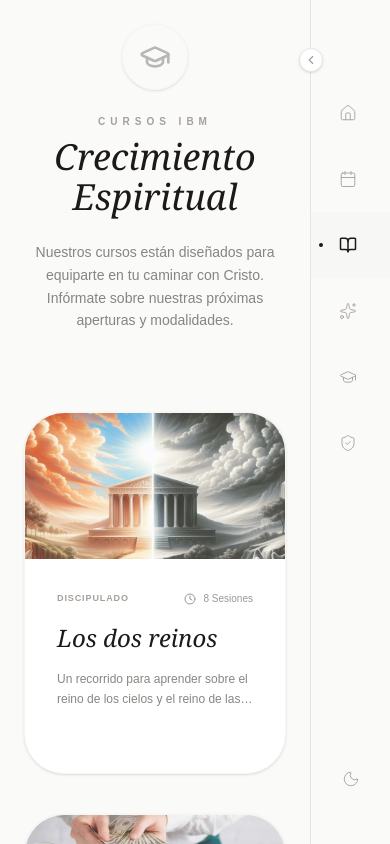
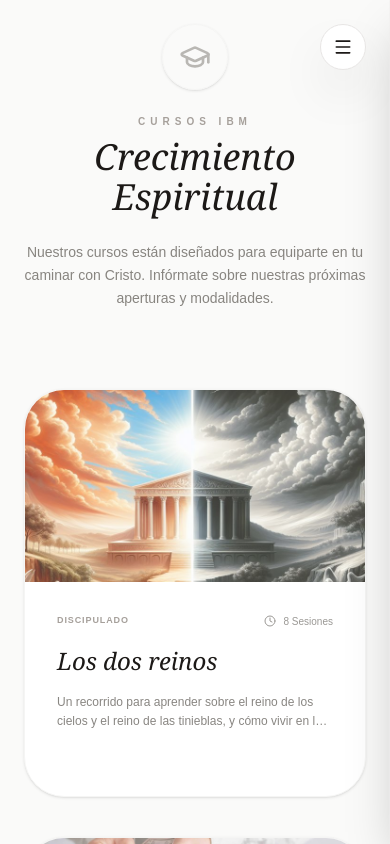
Before and after one commit to Kafe074/portal-ibm, a Next.js app: page /cursos in a window 390 px wide. Built offline with nearby package versions, Linux system fonts and the light colour scheme.

Commit message:
ahora si final

```diff
--- a/app/components/sidebar.tsx
+++ b/app/components/sidebar.tsx
@@ -1,7 +1,7 @@
-'use client'
-import { useState } from 'react'
-import Link from 'next/link'
-import { usePathname } from 'next/navigation'
+"use client";
+import { useState, useEffect } from "react";
+import Link from "next/link";
+import { usePathname } from "next/navigation";
 import {
   ChevronLeft,
   ChevronRight,
@@ -12,113 +12,200 @@ import {
   GraduationCap,
   ShieldCheck,
   Sun,
-  Moon
-} from 'lucide-react'
+  Moon,
+  Menu,
+  X,
+} from "lucide-react";
 
 interface SidebarProps {
-  darkMode: boolean
-  setDarkMode: (val: boolean) => void
+  darkMode: boolean;
+  setDarkMode: (val: boolean) => void;
 }
 
 export default function Sidebar({ darkMode, setDarkMode }: SidebarProps) {
-  // Iniciamos en true para que esté minimizada al cargar
-  const [isCollapsed, setIsCollapsed] = useState(true)
-  const pathname = usePathname() // Detecta la ruta actual automáticamente
+  const [isCollapsed, setIsCollapsed] = useState(true);
+  const [isOpenMobile, setIsOpenMobile] = useState(false); // Estado para móvil
+  const pathname = usePathname();
+
+  // Cerrar el menú móvil cuando cambie la ruta
+  useEffect(() => {
+    setIsOpenMobile(false);
+  }, [pathname]);
 
   const menuItems = [
-    { id: 'inicio', label: 'Inicio', icon: Home, href: '/' },
-    { id: 'calendario', label: 'Calendario', icon: Calendar, href: '/calendario' },
-    { id: 'cursos', label: 'Cursos', icon: BookOpen, href: '/cursos' },
-    { id: 'talentos', label: 'Talentos', icon: Sparkles, href: '/talentos' },
-    { id: 'escuela', label: 'Escuela', icon: GraduationCap, href: '/escuela' },
-    { id: 'refugio', label: 'Refugio', icon: ShieldCheck, href: 'https://ciudadrefugiohuancayo.org/' },
-  ]
+    { id: "inicio", label: "Inicio", icon: Home, href: "/" },
+    {
+      id: "calendario",
+      label: "Calendario",
+      icon: Calendar,
+      href: "/calendario",
+    },
+    { id: "cursos", label: "Cursos", icon: BookOpen, href: "/cursos" },
+    { id: "talentos", label: "Talentos", icon: Sparkles, href: "/talentos" },
+    { id: "escuela", label: "Escuela", icon: GraduationCap, href: "/escuela" },
+    {
+      id: "refugio",
+      label: "Refugio",
+      icon: ShieldCheck,
+      href: "https://ciudadrefugiohuancayo.org/",
+    },
+  ];
 
   return (
+    <>
+      {/* 1. BOTÓN FLOTANTE PARA MÓVILES */}
+      <button
+        onClick={() => setIsOpenMobile(!isOpenMobile)}
+        className={`lg:hidden fixed top-6 right-6 z-[150] p-3 rounded-full border shadow-2xl transition-all duration-300 active:scale-90 ${
+          darkMode
+            ? "bg-stone-900 border-stone-800 text-stone-100"
+            : "bg-white border-stone-200 text-stone-900"
+        }`}
+      >
+        {isOpenMobile ? <X size={20} /> : <Menu size={20} />}
+      </button>
+
+      {/* 2. OVERLAY OSCURO (Solo móvil) */}
+      {isOpenMobile && (
+        <div
+          className="fixed inset-0 bg-black/40 backdrop-blur-sm z-[130] lg:hidden animate-in fade-in duration-300"
+          onClick={() => setIsOpenMobile(false)}
+        />
+      )}
+
+      {/* 3. ASIDE (SIDEBAR) */}
       <aside
-      className={`relative transition-all duration-700 border-l flex flex-col h-screen z-[100] ${isCollapsed ? 'w-20' : 'w-64'
-        } ${darkMode ? 'bg-[#121212] border-stone-800' : 'bg-[#fafaf9] border-stone-200'}`}
+        className={`fixed lg:relative top-0 right-0 h-screen z-[140] transition-all duration-700 border-l flex flex-col shadow-2xl lg:shadow-none ${
+          // Desktop: Ancho dinámico | Móvil: Se oculta o muestra
+          isCollapsed ? "lg:w-20" : "lg:w-64"
+        } ${
+          isOpenMobile
+            ? "translate-x-0 w-72"
+            : "translate-x-full lg:translate-x-0"
+        } ${
+          darkMode
+            ? "bg-[#121212] border-stone-800"
+            : "bg-[#fafaf9] border-stone-200"
+        }`}
       >
-      {/* BOTÓN DE CONTRAER/EXPANDIR */}
+        {/* BOTÓN DE CONTRAER/EXPANDIR (Solo visible en Desktop) */}
         <button
           onClick={() => setIsCollapsed(!isCollapsed)}
-        className={`absolute -left-3 top-12 w-6 h-6 rounded-full border shadow-sm flex items-center justify-center z-[110] transition-all duration-300 active:scale-90 ${darkMode
-            ? 'bg-stone-800 border-stone-700 text-stone-400 hover:bg-stone-700'
-            : 'bg-white border-stone-200 text-stone-400 hover:bg-stone-50'
+          className={`hidden lg:flex absolute -left-3 top-12 w-6 h-6 rounded-full border shadow-sm items-center justify-center z-[110] transition-all duration-300 active:scale-90 ${
+            darkMode
+              ? "bg-stone-800 border-stone-700 text-stone-400 hover:bg-stone-700"
+              : "bg-white border-stone-200 text-stone-400 hover:bg-stone-50"
           }`}
         >
-        {isCollapsed ? (
-          <ChevronLeft size={14} strokeWidth={2} />
-        ) : (
-          <ChevronRight size={14} strokeWidth={2} />
-        )}
+          {isCollapsed ? <ChevronLeft size={14} /> : <ChevronRight size={14} />}
         </button>
 
+        {/* LOGO O INDICADOR SUPERIOR EN MÓVIL */}
+        <div className="lg:hidden p-10 pb-0 flex flex-col space-y-2">
+          <span className="text-[10px] font-bold text-amber-600 uppercase tracking-widest">
+            Navegación
+          </span>
+          <div
+            className={`h-px w-8 ${darkMode ? "bg-stone-800" : "bg-stone-200"}`}
+          />
+        </div>
+
         {/* MENÚ DE NAVEGACIÓN */}
-      <div className="flex-1 flex flex-col py-20 overflow-x-hidden scrollbar-hide">
+        <div className="flex-1 flex flex-col py-12 lg:py-20 overflow-x-hidden scrollbar-hide">
           {menuItems.map((item) => {
-          const Icon = item.icon
-          // Un item está activo si el pathname coincide con su href
-          const isActive = pathname === item.href
+            const Icon = item.icon;
+            const isActive = pathname === item.href;
 
             return (
               <Link
                 key={item.id}
                 href={item.href}
-              className={`group relative px-7 py-6 flex items-center transition-all duration-500 ${isActive
-                  ? (darkMode ? 'text-stone-100 bg-stone-800/40' : 'text-stone-900 bg-stone-100/50')
-                  : 'text-stone-400 hover:text-stone-600 dark:hover:text-stone-200'
+                className={`group relative px-7 py-5 lg:py-6 flex items-center transition-all duration-500 ${
+                  isActive
+                    ? darkMode
+                      ? "text-stone-100 bg-stone-800/40"
+                      : "text-stone-900 bg-stone-100/50"
+                    : "text-stone-400 hover:text-stone-600 dark:hover:text-stone-200"
                 }`}
               >
                 <Icon
                   size={18}
                   strokeWidth={isActive ? 2 : 1.2}
-                className={`shrink-0 transition-all duration-500 ${isActive ? (darkMode ? 'text-stone-100' : 'text-stone-900') : 'text-stone-400'
+                  className={`shrink-0 transition-all duration-500 ${
+                    isActive
+                      ? darkMode
+                        ? "text-stone-100"
+                        : "text-stone-900"
+                      : "text-stone-400"
                   }`}
                 />
 
-              <span className={`ml-6 text-[10px] font-bold uppercase tracking-[0.3em] whitespace-nowrap transition-all duration-700 ${isCollapsed ? 'opacity-0 -translate-x-10 pointer-events-none' : 'opacity-100 translate-x-0'
-                }`}>
+                {/* Texto: Visible siempre en móvil, dinámico en desktop */}
+                <span
+                  className={`ml-6 text-[10px] font-bold uppercase tracking-[0.3em] whitespace-nowrap transition-all duration-700 ${
+                    isCollapsed
+                      ? "lg:opacity-0 lg:-translate-x-10"
+                      : "opacity-100 translate-x-0"
+                  }`}
+                >
                   {item.label}
                 </span>
 
-              {/* Tooltip para modo colapsado */}
+                {/* Tooltip (Solo Desktop Colapsado) */}
                 {isCollapsed && (
-                <div className="absolute left-full ml-4 px-4 py-2 bg-stone-800 text-stone-100 text-[9px] font-bold uppercase tracking-widest rounded-md opacity-0 group-hover:opacity-100 pointer-events-none transition-all duration-300 translate-x-2 group-hover:translate-x-0 z-[120] shadow-xl">
+                  <div className="hidden lg:block absolute left-full ml-4 px-4 py-2 bg-stone-800 text-stone-100 text-[9px] font-bold uppercase tracking-widest rounded-md opacity-0 group-hover:opacity-100 pointer-events-none transition-all duration-300 translate-x-2 group-hover:translate-x-0 z-[120] shadow-xl">
                     {item.label}
                   </div>
                 )}
 
-              {/* Indicador de activo sutil */}
+                {/* Indicador activo */}
                 {isActive && (
-                <div className={`absolute left-0 w-1 h-1 rounded-full ml-2 ${darkMode ? 'bg-stone-100' : 'bg-stone-900'}`} />
+                  <div
+                    className={`absolute left-0 w-1 h-1 rounded-full ml-2 ${darkMode ? "bg-stone-100" : "bg-stone-900"}`}
+                  />
                 )}
               </Link>
-          )
+            );
           })}
         </div>
 
         {/* BOTÓN DE CAMBIO DE TEMA */}
-      <div className="mt-auto pb-10 flex justify-center border-t border-transparent group">
+        <div className="mt-auto pb-10 flex flex-col items-center border-t border-stone-200 dark:border-stone-800 pt-6 group">
           <button
             onClick={() => setDarkMode(!darkMode)}
-          className={`p-4 rounded-full transition-all duration-500 flex items-center justify-center ${darkMode ? 'text-stone-500 hover:text-stone-200' : 'text-stone-400 hover:text-stone-900'
+            className={`p-4 rounded-full transition-all duration-500 flex items-center justify-center w-full px-7 ${
+              darkMode
+                ? "text-stone-500 hover:text-stone-200"
+                : "text-stone-400 hover:text-stone-900"
             }`}
-          title="Cambiar tema"
           >
             {darkMode ? (
-            <Sun size={18} strokeWidth={1.2} className="transition-transform group-hover:rotate-45" />
+              <Sun
+                size={18}
+                strokeWidth={1.2}
+                className="transition-transform group-hover:rotate-45"
+              />
             ) : (
-            <Moon size={18} strokeWidth={1.2} className="transition-transform group-hover:-rotate-12" />
+              <Moon
+                size={18}
+                strokeWidth={1.2}
+                className="transition-transform group-hover:-rotate-12"
+              />
             )}
 
-          {!isCollapsed && (
-            <span className="ml-4 text-[10px] font-bold uppercase tracking-[0.3em] transition-opacity">
-              {darkMode ? 'Modo Claro' : 'Modo Oscuro'}
+            {/* Texto dinámico igual que los items */}
+            <span
+              className={`ml-4 text-[10px] font-bold uppercase tracking-[0.3em] transition-all duration-700 ${
+                isCollapsed
+                  ? "lg:opacity-0 lg:-translate-x-10"
+                  : "opacity-100 translate-x-0"
+              }`}
+            >
+              {darkMode ? "Modo Claro" : "Modo Oscuro"}
             </span>
-          )}
           </button>
         </div>
       </aside>
-  )
+    </>
+  );
 }
--- a/package.json
+++ b/package.json
@@ -19,8 +19,7 @@
     "next": "16.1.6",
     "react": "19.2.3",
     "react-dom": "19.2.3",
-    "react-map-gl": "^8.1.1",
-    "react-simple-maps": "^3.0.0"
+    "react-map-gl": "^8.1.1"
   },
   "devDependencies": {
     "@tailwindcss/postcss": "^4",
```
Also changed, not shown: 1 other file (tests, documents, lock files or other folders). Lines whose indentation alone changed are shown as unchanged.
